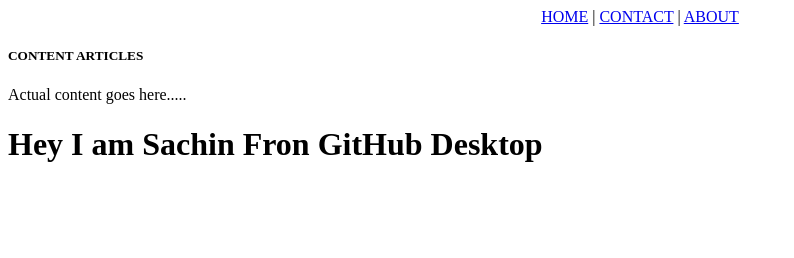
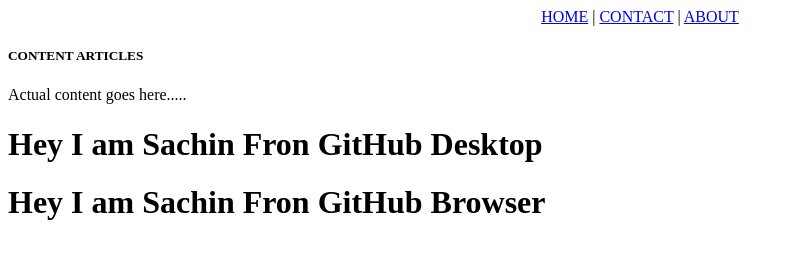
Before and after one commit to sachinkumar0407/DivContainerRepo, a plain HTML site: page index.html in a window 1280 px wide. Shown: the whole page, without its empty margins (0-794 px from the left). Drawn offline with Linux system fonts and the light colour scheme.

Commit message:
Update index.html

```diff
--- a/index.html
+++ b/index.html
@@ -13,6 +13,7 @@
 <h5>CONTENT ARTICLES</h5>
 <p>Actual content goes here.....</p>
 <h1>Hey I am Sachin Fron GitHub Desktop</h1>
+<h1>Hey I am Sachin Fron GitHub Browser</h1>
 </div>
 </body>
 </html>
```
